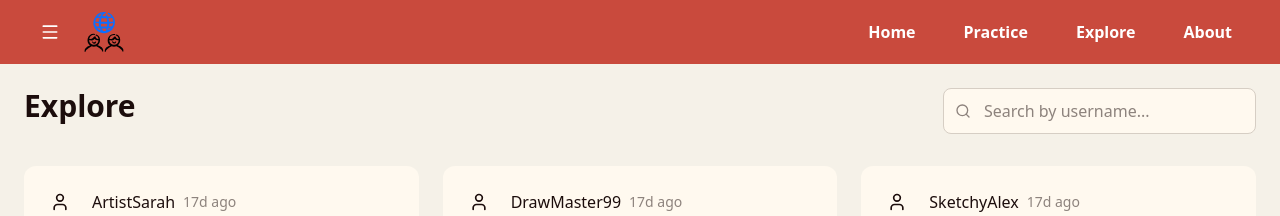
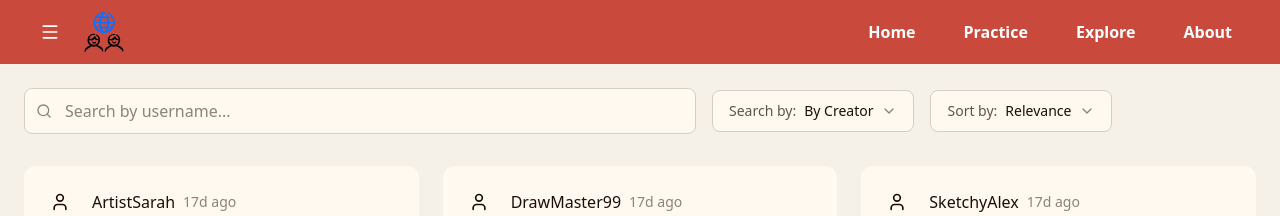
Before and after one commit to arz-main/TheSocialSite, a React (Vite) app in the folder frontend/: page /explore in a window 1280 px wide. Shown: the top 216 px of the page. Built offline with nearby package versions, Linux system fonts and the light colour scheme.

Commit message:
Add: Am modificat bara de cautare si am adaugat filtre de cautare

```diff
--- a/frontend/src/pages/Explore.tsx
+++ b/frontend/src/pages/Explore.tsx
@@ -1,12 +1,21 @@
 import { useState, useMemo, useRef, useCallback } from "react";
 import { motion, AnimatePresence } from "framer-motion";
-import { Heart, MessageCircle, User, Search, X } from "lucide-react";
+import { Heart, MessageCircle, User, Search, X, ChevronDown } from "lucide-react";
 import { ImageWithFallback } from "../components/ui/ImageWithFallBack";
 import { Card } from "../components/ui/Card";
 import { exploreDrawings } from "../_mock/mockPosts";
 import { exploreImages } from "../_mock/mockExploreImages";
 import { CommentsModal, generateMockComments } from "../components/ui/CommentsPopup";
 import type { Drawing } from "../components/ui/CommentsPopup";
+import {
+	filterDrawings,
+	sortDrawings,
+	getSearchPlaceholder,
+	searchByOptions,
+	sortByOptions,
+	type SearchByOption,
+	type SortByOption,
+} from "../utils/ExploreSearchLogic";
 
 const PAGE_SIZE = 9;
 
@@ -109,11 +118,10 @@ function PostCard({
 							{Array.from({ length: imageCount }).map((_, i) => (
 								<span
 									key={i}
-									className={`rounded-full transition-all ${
-										i === 0
+									className={`rounded-full transition-all ${i === 0
 											? "w-1.5 h-1.5 bg-white shadow-sm"
 											: "w-1.5 h-1.5 bg-white/45 shadow-sm"
-									}`}
+										}`}
 								/>
 							))}
 						</div>
@@ -130,9 +138,8 @@ function PostCard({
 							transition={{ type: "spring", stiffness: 400, damping: 17 }}
 						>
 							<Heart
-								className={`w-5 h-5 text-[#C24A48] transition-all ${
-									isLiked ? "fill-current scale-110" : ""
-								}`}
+								className={`w-5 h-5 text-[#C24A48] transition-all ${isLiked ? "fill-current scale-110" : ""
+									}`}
 							/>
 							<span className="text-text">
 								{drawing.likes + (isLiked ? 1 : 0)}
@@ -158,12 +165,85 @@ function PostCard({
 	);
 }
 
+// --- Dropdown Component ---
+function Dropdown({
+	label,
+	value,
+	options,
+	onChange,
+}: {
+	label: string;
+	value: string;
+	options: { value: string; label: string }[];
+	onChange: (value: string) => void;
+}) {
+	const [isOpen, setIsOpen] = useState(false);
+	const dropdownRef = useRef<HTMLDivElement>(null);
+
+	// Close dropdown when clicking outside
+	useState(() => {
+		const handleClickOutside = (event: MouseEvent) => {
+			if (dropdownRef.current && !dropdownRef.current.contains(event.target as Node)) {
+				setIsOpen(false);
+			}
+		};
+		document.addEventListener("mousedown", handleClickOutside);
+		return () => document.removeEventListener("mousedown", handleClickOutside);
+	});
+
+	const selectedOption = options.find((opt) => opt.value === value);
+
+	return (
+		<div ref={dropdownRef} className="relative">
+			<button
+				onClick={() => setIsOpen(!isOpen)}
+				className="flex items-center gap-2 bg-card text-text border border-muted rounded-lg py-2.5 px-4 hover:bg-muted/50 transition-colors"
+			>
+				<span className="text-sm text-text/70">{label}:</span>
+				<span className="text-sm font-medium">{selectedOption?.label}</span>
+				<ChevronDown className={`w-4 h-4 text-text/50 transition-transform ${isOpen ? "rotate-180" : ""}`} />
+			</button>
+
+			<AnimatePresence>
+				{isOpen && (
+					<motion.div
+						initial={{ opacity: 0, y: -10 }}
+						animate={{ opacity: 1, y: 0 }}
+						exit={{ opacity: 0, y: -10 }}
+						transition={{ duration: 0.15 }}
+						className="absolute top-full mt-2 left-0 bg-card border border-muted rounded-lg shadow-lg overflow-hidden z-10 min-w-[200px]"
+					>
+						{options.map((option) => (
+							<button
+								key={option.value}
+								onClick={() => {
+									onChange(option.value);
+									setIsOpen(false);
+								}}
+								className={`w-full text-left px-4 py-2.5 text-sm transition-colors ${option.value === value
+										? "bg-primary/10 text-primary font-medium"
+										: "text-text hover:bg-muted/50"
+									}`}
+							>
+								{option.label}
+							</button>
+						))}
+					</motion.div>
+				)}
+			</AnimatePresence>
+		</div>
+	);
+}
+
 // --- Main Page ---
 export default function ExplorePage() {
 	const [likedDrawings, setLikedDrawings] = useState<Set<string>>(new Set());
 	const [searchQuery, setSearchQuery] = useState("");
+	const [searchBy, setSearchBy] = useState<SearchByOption>("creator");
+	const [sortBy, setSortBy] = useState<SortByOption>("relevance");
 	const [openedDrawing, setOpenedDrawing] = useState<Drawing | null>(null);
 	const [visibleCount, setVisibleCount] = useState(PAGE_SIZE);
+	const [isSearchExpanded, setIsSearchExpanded] = useState(false);
 
 	const formatDate = (dateString: string) => {
 		const diffHours = Math.floor(
@@ -189,22 +269,22 @@ export default function ExplorePage() {
 	}, []);
 
 	const filteredDrawings = useMemo(() => {
-		const query = searchQuery.trim().toLowerCase();
-		const all = query
-			? exploreDrawings.filter((d: Drawing) => d.username.toLowerCase().includes(query))
-			: exploreDrawings;
-		return all;
-	}, [searchQuery]);
+		return filterDrawings(exploreDrawings, searchQuery, searchBy);
+	}, [searchQuery, searchBy]);
+
+	const sortedDrawings = useMemo(() => {
+		return sortDrawings(filteredDrawings, sortBy);
+	}, [filteredDrawings, sortBy]);
 
 	const visibleDrawings = useMemo(
-		() => filteredDrawings.slice(0, visibleCount),
-		[filteredDrawings, visibleCount]
+		() => sortedDrawings.slice(0, visibleCount),
+		[sortedDrawings, visibleCount]
 	);
 
-	const hasMore = !searchQuery && visibleCount < filteredDrawings.length;
+	const hasMore = !searchQuery && visibleCount < sortedDrawings.length;
 
 	const handleLoadMore = () => {
-		setVisibleCount((prev) => Math.min(prev + PAGE_SIZE, filteredDrawings.length));
+		setVisibleCount((prev) => Math.min(prev + PAGE_SIZE, sortedDrawings.length));
 	};
 
 	// Reset pagination when search changes
@@ -212,6 +292,8 @@ export default function ExplorePage() {
 		setSearchQuery(val);
 		setVisibleCount(PAGE_SIZE);
 	};
+
+	const isSearching = searchQuery.trim().length > 0;
 
 	return (
 		<>
@@ -221,18 +303,27 @@ export default function ExplorePage() {
 					animate={{ opacity: 1, y: 0 }}
 					transition={{ duration: 0.5 }}
 				>
-					{/* Header row */}
-					<div className="flex justify-between">
-						<h1 className="text-text text-3xl font-bold mb-6">Explore</h1>
+					{/* Search and Filter Bar */}
+					<div className="flex items-center gap-4 mb-8">
+						{/* Mobile Search Toggle Button */}
+						<button
+							onClick={() => setIsSearchExpanded(!isSearchExpanded)}
+							className="md:hidden flex items-center justify-center w-10 h-10 bg-card text-text border border-muted rounded-lg hover:bg-muted/50 transition-colors"
+						>
+							<Search className="w-5 h-5" />
+						</button>
 
-						{/* Search Bar */}
-						<div className="relative mb-8 max-w-md">
+						{/* Search Bar - Full width on mobile when expanded, always visible on desktop */}
+						<div
+							className={`${isSearchExpanded ? "flex" : "hidden"
+								} md:flex relative flex-1 max-w-2xl`}
+						>
 							<Search className="absolute left-3 top-1/2 -translate-y-1/2 w-4 h-4 text-text opacity-50 pointer-events-none" />
 							<input
 								type="text"
 								value={searchQuery}
 								onChange={(e) => handleSearch(e.target.value)}
-								placeholder="Search by username..."
+								placeholder={getSearchPlaceholder(searchBy)}
 								className="w-full bg-card text-text placeholder-text/50 border border-muted rounded-lg py-2.5 pl-10 pr-10 focus:outline-none focus:ring-2 focus:ring-primary transition-all"
 							/>
 							{searchQuery && (
@@ -244,6 +335,29 @@ export default function ExplorePage() {
 								</button>
 							)}
 						</div>
+
+						{/* Filter Dropdowns - Only show when not searching */}
+						{!isSearching && (
+							<>
+								{/* Search By Dropdown */}
+								<div className="hidden md:block">
+									<Dropdown
+										label="Search by"
+										value={searchBy}
+										options={searchByOptions}
+										onChange={(val) => setSearchBy(val as SearchByOption)}
+									/>
+								</div>
+
+								{/* Sort By Dropdown */}
+								<Dropdown
+									label="Sort by"
+									value={sortBy}
+									options={sortByOptions}
+									onChange={(val) => setSortBy(val as SortByOption)}
+								/>
+							</>
+						)}
 					</div>
 
 					{/* Cards Grid */}
@@ -263,7 +377,11 @@ export default function ExplorePage() {
 							))
 						) : (
 							<div className="col-span-3 text-center py-16 text-text opacity-50">
-								No users found matching "{searchQuery}"
+								{searchBy === "reference" ? (
+									<>No reference search available yet</>
+								) : (
+									<>No results found matching "{searchQuery}"</>
+								)}
 							</div>
 						)}
 					</div>
--- /dev/null
+++ b/frontend/src/utils/ExploreSearchLogic.tsx
@@ -0,0 +1,93 @@
+import type { Drawing } from "../components/ui/CommentsPopup";
+
+export type SearchByOption = "creator" | "reference" | "keywords" | "category";
+export type SortByOption = "relevance" | "likes" | "recent" | "category";
+
+export const searchByOptions = [
+	{ value: "creator", label: "By Creator" },
+	{ value: "reference", label: "By Reference" },
+	{ value: "keywords", label: "By Keywords" },
+	{ value: "category", label: "By Category" },
+];
+
+export const sortByOptions = [
+	{ value: "relevance", label: "Relevance" },
+	{ value: "likes", label: "Most Liked" },
+	{ value: "recent", label: "Most Recent" },
+	{ value: "category", label: "Category" },
+];
+
+export function filterDrawings(
+	drawings: Drawing[],
+	searchQuery: string,
+	searchBy: SearchByOption
+): Drawing[] {
+	const query = searchQuery.trim().toLowerCase();
+
+	if (!query) {
+		return drawings;
+	}
+
+	switch (searchBy) {
+		case "creator":
+			return drawings.filter((d) => d.username.toLowerCase().includes(query));
+
+		case "reference":
+			// Empty for now as requested
+			return [];
+
+		case "keywords":
+			// Search in username or category (can be extended)
+			return drawings.filter(
+				(d) =>
+					d.username.toLowerCase().includes(query) ||
+					d.category.toLowerCase().includes(query)
+			);
+
+		case "category":
+			return drawings.filter((d) => d.category.toLowerCase().includes(query));
+
+		default:
+			return drawings;
+	}
+}
+
+export function sortDrawings(drawings: Drawing[], sortBy: SortByOption): Drawing[] {
+	const sorted = [...drawings];
+
+	switch (sortBy) {
+		case "likes":
+			sorted.sort((a, b) => b.likes - a.likes);
+			break;
+
+		case "recent":
+			sorted.sort((a, b) => new Date(b.createdAt).getTime() - new Date(a.createdAt).getTime());
+			break;
+
+		case "category":
+			sorted.sort((a, b) => a.category.localeCompare(b.category));
+			break;
+
+		case "relevance":
+		default:
+			// Keep original order for relevance
+			break;
+	}
+
+	return sorted;
+}
+
+export function getSearchPlaceholder(searchBy: SearchByOption): string {
+	switch (searchBy) {
+		case "creator":
+			return "Search by username...";
+		case "reference":
+			return "Search by reference...";
+		case "keywords":
+			return "Search by keywords...";
+		case "category":
+			return "Search by category...";
+		default:
+			return "Search...";
+	}
+}
```
Also changed, not shown: frontend/src/pages/ProfilePage.tsx (added).
